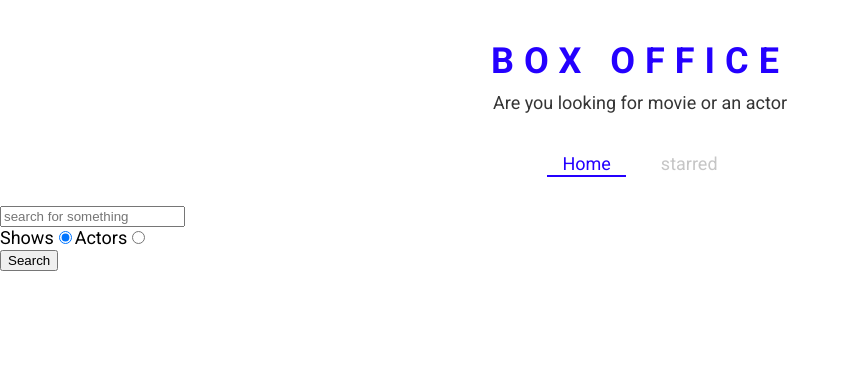
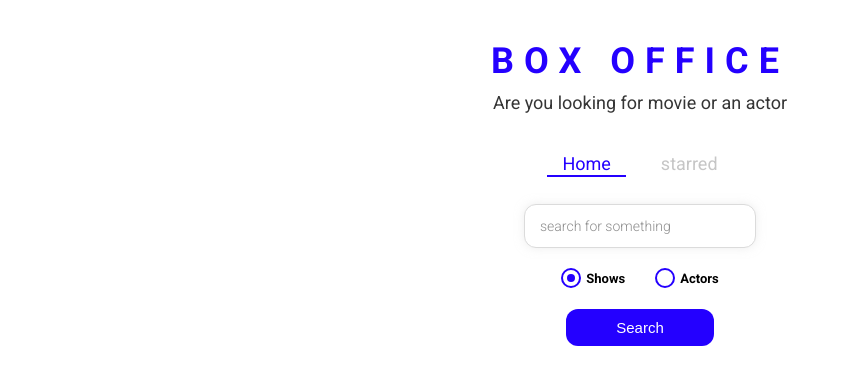
Before and after one commit to HARSHCHITTORA/box-office-app, a React (Create React App) app: page / in a window 1280 px wide. Shown: the top 384 px of the page, without its empty margins (0-850 px from the left). Built offline with nearby package versions, Linux system fonts and the light colour scheme.

Commit message:
Styling The Entire App - Part 2

```diff
--- /dev/null
+++ b/src/components/CustomRadio.jsx
@@ -0,0 +1,66 @@
+import React from 'react';
+import styled from 'styled-components';
+
+const RadioWrapper = styled.label`
+  display: block;
+  position: relative;
+  padding-left: 25px;
+  cursor: pointer;
+  font-size: 13px;
+  user-select: none;
+  font-weight: 700;
+  line-height: 1.65;
+
+  input {
+    position: absolute;
+    opacity: 0;
+    cursor: pointer;
+  }
+
+  span {
+    position: absolute;
+    top: 0;
+    left: 0;
+    height: 16px;
+    width: 16px;
+    background-color: #fff;
+    border: 2px solid ${({ theme }) => theme.mainColors.blue};
+    border-radius: 50%;
+  }
+
+  input:checked ~ span {
+    background-color: #fff;
+    border: 2px solid ${({ theme }) => theme.mainColors.blue};
+  }
+
+  span:after {
+    content: '';
+    position: absolute;
+    display: none;
+  }
+
+  input:checked ~ span:after {
+    display: block;
+  }
+
+  span:after {
+    top: 4px;
+    left: 4px;
+    width: 8px;
+    height: 8px;
+    border-radius: 50%;
+    background: ${({ theme }) => theme.mainColors.blue};
+  }
+`;
+
+const CustomRadio = ({ label, ...restProps }) => {
+  return (
+    <RadioWrapper htmlFor={restProps.id}>
+      {label}
+      <input {...restProps} type="radio" />
+      <span />
+    </RadioWrapper>
+  );
+};
+
+export default CustomRadio;
--- a/src/pages/Home.jsx
+++ b/src/pages/Home.jsx
@@ -1,9 +1,11 @@
 import React, { useState } from 'react'
 import ActorGrid from '../components/actor/ActorGrid'
+import CustomRadio from '../components/CustomRadio'
 import MainPage from '../components/MainPage'
 import ShowGrid from '../components/show/ShowGrid'
 
 import {apiGet} from '../misc/confg'
+import { RadioInputsWrapper, SearchButtonWrapper, SearchInput } from './Home.styles'
 
 function Home() {
     const [input,setInput]=useState('')
@@ -72,36 +74,48 @@
 // console.log(searchOption)
   return (
     <MainPage>
-        <input
+        {/* <input  */}
+        <SearchInput
         type="text"
         placeholder='search for something'
         onChange={onInputChange}
         onKeyDown={onKeyDown}
         value={input}/>
 
-        <div>
-            <label htmlFor='shows-search'>
-                Shows
-                <input
+        <RadioInputsWrapper>
+            <div>
+
+            {/* <label htmlFor='shows-search'> */}
+            <CustomRadio
+                label="Shows"
+                // <input
                 id="shows-search"
                 type='radio'
                 value="shows"
                 checked={isShowsSearch}
                 onChange={onRadioChange}/>
-            </label>
-            <label htmlFor='actors-search'>
-                Actors
-                <input
+            {/* </label> */}
+            </div>
+            <div>
+
+            {/* <label htmlFor='actors-search'> */}
+            <CustomRadio
+                label="Actors"
+                // {/* <input  */}
                 id="actors-search"
                 type='radio'
                 value="people"
                 checked={!isShowsSearch}
                  onChange={onRadioChange}/>
-            </label>
-        </div>
+            {/* </label> */}
+            </div>
+        </RadioInputsWrapper>
+
+         <SearchButtonWrapper>
 
         <button type='button' onClick={onSearch}>Search</button>
         {renderResults()}
+         </SearchButtonWrapper>
     </MainPage>
   )
 
--- /dev/null
+++ b/src/pages/Home.styles.jsx
@@ -0,0 +1,49 @@
+import styled from 'styled-components';
+
+export const SearchInput = styled.input`
+  display: block;
+  font-family: 'Roboto', sans-serif;
+  width: 200px;
+  margin: auto;
+  outline: none;
+  padding: 13px 15px;
+  border: 1px solid #dbdbdb;
+  box-shadow: 0px 0px 10px 0px rgba(219, 219, 219, 0.5);
+  font-size: 14px;
+  border-radius: 12px;
+  color: #8d8d8d;
+
+  &::placeholder {
+    font-weight: 300;
+    color: #8d8d8d;
+  }
+`;
+
+export const RadioInputsWrapper = styled.div`
+  display: flex;
+  justify-content: center;
+  margin: 20px 0;
+
+  div {
+    margin: 0 15px;
+  }
+`;
+
+export const SearchButtonWrapper = styled.div`
+  text-align: center;
+  margin-bottom: 35px;
+
+  button {
+    color: #fff;
+    background-color: ${({ theme }) => theme.mainColors.blue};
+    margin: auto;
+    padding: 10px 50px;
+    font-size: 15px;
+    border: none;
+    outline: none;
+    border-radius: 12px;
+    &:hover {
+      cursor: pointer;
+    }
+  }
+`;
```
